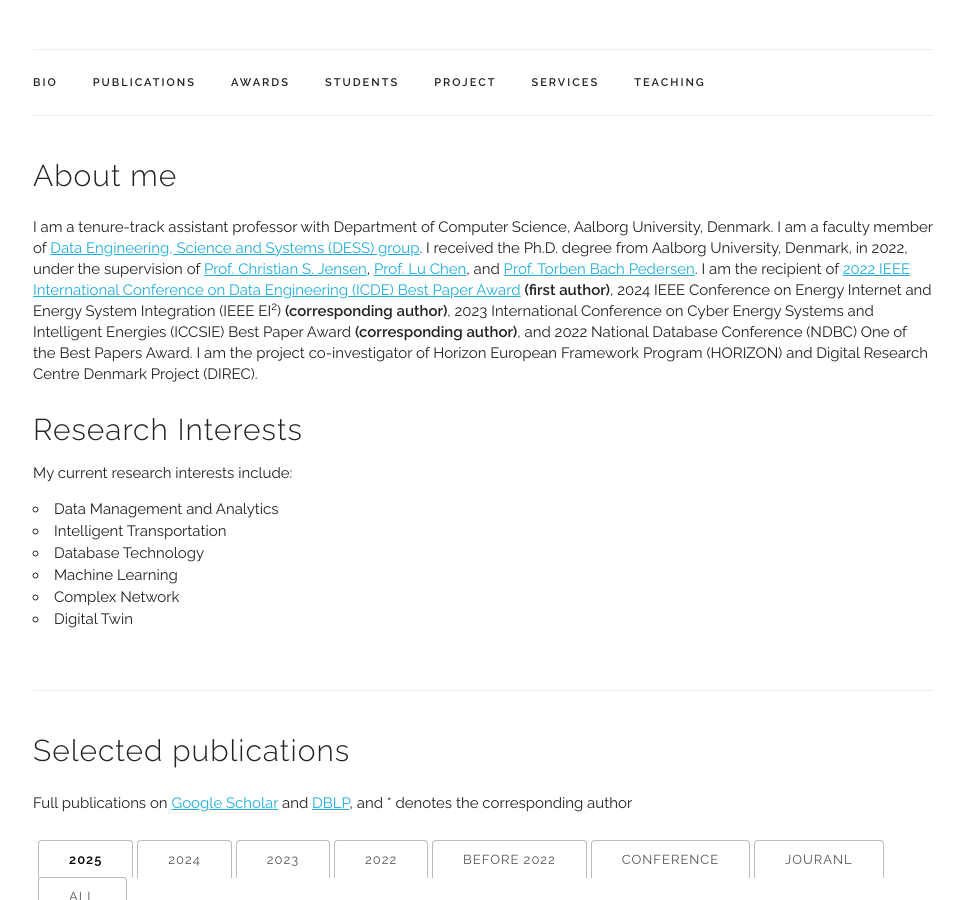
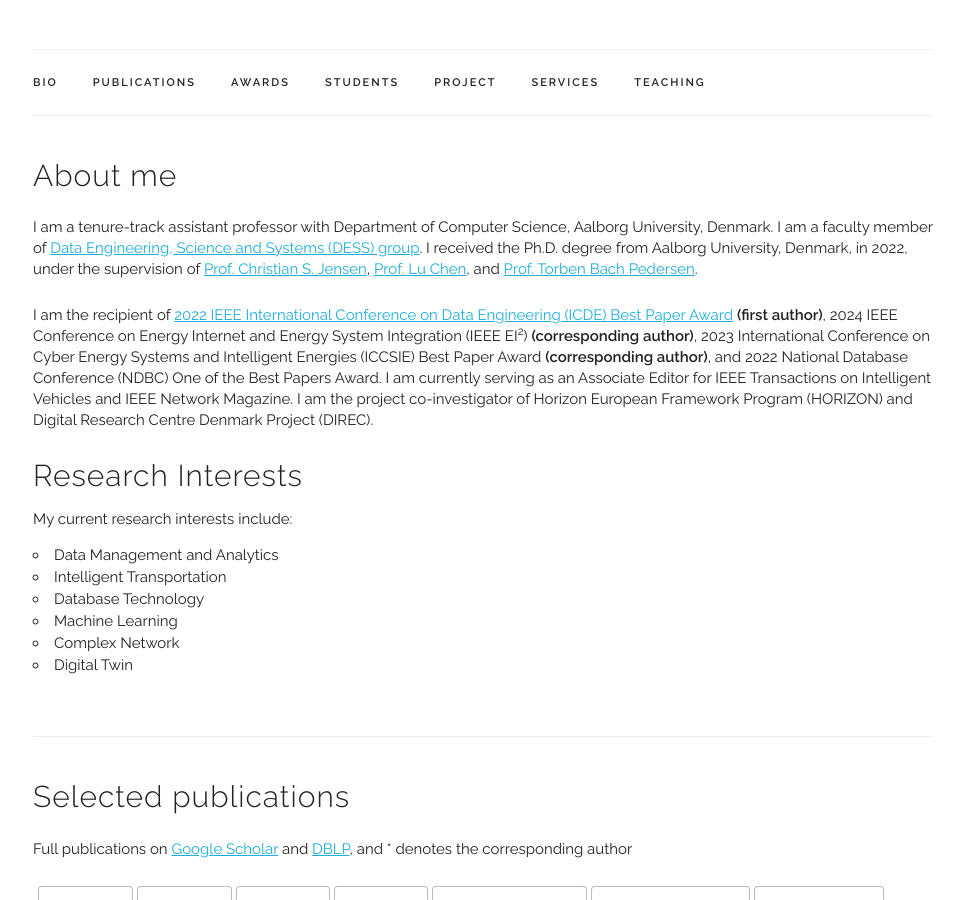
Before and after one commit to litianyi-cs-dkaau/litianyi-cs-dkaau.github.io, a Jekyll site: the page built from index.html, in a window 1280 px wide and 900 px high, scrolled down 314 px. Shown: the whole window, without its empty margins (157-1121 px from the left). Built offline with Jekyll 4.4.1, drawn with Linux system fonts in a browser that asks for light colours.

Commit message:
Update index.html

```diff
--- a/index.html
+++ b/index.html
@@ -9,12 +9,14 @@ title: Home
 I am a member of <a href="https://www.cs.aau.dk/research/Data-Engineering-Science-and-Systems"> Data Engineering, Science and Systems (DESS)</a> group.
 I recieved the Ph.D. degree from Aalborg University, Denmark, in 2022, under the supervision of <a href="http://people.cs.aau.dk/~csj"> Prof. Christian S. Jensen</a>, <a href="https://person.zju.edu.cn/en/luchen"> Prof. Lu Chen</a>, and <a href="http://people.cs.aau.dk/~tbp"> Prof. Torben Bach Pedersen</a>.
 I was a recipient of <a href="https://icde2022.ieeecomputer.my/best-papers/">ICDE 2022 Best Paper</a>, NDBC 2022 One of the Best Papers, and ICCSIE 2022 Best Paper.
- I am currently serving as an Associate Editor for IEEE Network Magazine.
+ I am currently serving as an Associate Editor for IEEE Transactions on Intelligent Vehicles and IEEE Network Magazine.
   I have served on the Program Committees of top conferences including ICDE, KDD, AAAI, etc, and as a reviewer of prestigious journals including VLDBJ, TKDE, TNSE, etc.  </p> -->
   <p style="line-height:1.4">
   I am a tenure-track assistant professor with Department of Computer Science, Aalborg University, Denmark. I am a faculty member of <a href="https://www.cs.aau.dk/research/dess-data-engineering-science-and-systems/about-dess"> Data Engineering, Science and Systems (DESS) group</a>.
-    I received the Ph.D. degree from Aalborg University, Denmark, in 2022, under the supervision of <a href="https://csj.cs.aau.dk" target="_blank">Prof. Christian S. Jensen</a>, <a href="https://person.zju.edu.cn/en/luchen" target="_blank">Prof. Lu Chen</a>, and <a href="https://homes.cs.aau.dk/~tbp/" target="_blank">Prof. Torben Bach Pedersen</a>.
-   I am the recipient of <a href="https://icde2022.ieeecomputer.my/best-papers/" target="_blank"> 2022 IEEE International Conference on Data Engineering (ICDE) Best Paper Award</a> <b>(first author)</b>, 2024 IEEE Conference on Energy Internet and Energy System Integration (IEEE EI<sup>2</sup>) <b>(corresponding author)</b>, 2023 International Conference on Cyber Energy Systems and Intelligent Energies (ICCSIE) Best Paper Award <b>(corresponding author)</b>, and 2022 National Database Conference (NDBC) One of the Best Papers Award.
+    I received the Ph.D. degree from Aalborg University, Denmark, in 2022, under the supervision of <a href="https://csj.cs.aau.dk" target="_blank">Prof. Christian S. Jensen</a>, <a href="https://person.zju.edu.cn/en/luchen" target="_blank">Prof. Lu Chen</a>, and <a href="https://homes.cs.aau.dk/~tbp/" target="_blank">Prof. Torben Bach Pedersen</a>. </p>
+  <p style="line-height:1.4">
+    I am the recipient of <a href="https://icde2022.ieeecomputer.my/best-papers/" target="_blank"> 2022 IEEE International Conference on Data Engineering (ICDE) Best Paper Award</a> <b>(first author)</b>, 2024 IEEE Conference on Energy Internet and Energy System Integration (IEEE EI<sup>2</sup>) <b>(corresponding author)</b>, 2023 International Conference on Cyber Energy Systems and Intelligent Energies (ICCSIE) Best Paper Award <b>(corresponding author)</b>, and 2022 National Database Conference (NDBC) One of the Best Papers Award.
+    I am currently serving as an Associate Editor for IEEE Transactions on Intelligent Vehicles and IEEE Network Magazine.
     I am the project co-investigator of Horizon European Framework Program (HORIZON) and Digital Research Centre Denmark Project (DIREC).</p>
 
   <h4>Research Interests</h4>
```
